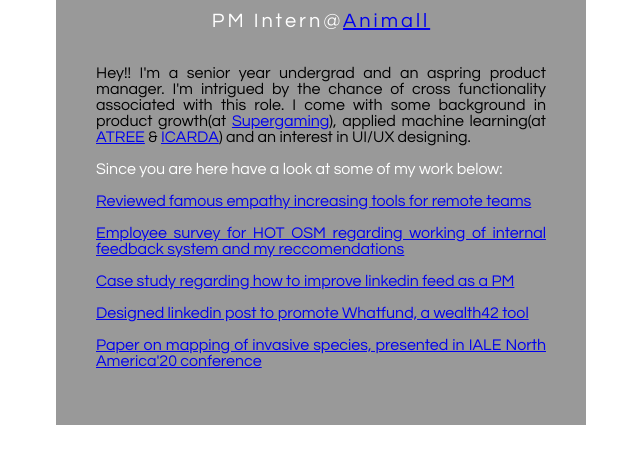
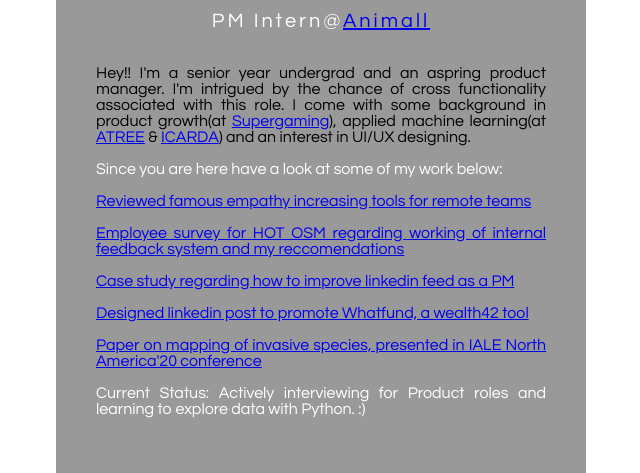
Before and after one commit to shristishreya/shristishreya.github.io, a plain HTML site: page index.html in a window 1280 px wide. Shown: the part 497-970 px from the top of the page, without its empty margins (319-959 px from the left). Before the commit the page ends 922 px from the top, so only its background shows below. Drawn offline with Linux system fonts and the light colour scheme.

Commit message:
Update index.html

```diff
--- a/index.html
+++ b/index.html
@@ -21,6 +21,7 @@
 <p><a href="https://docs.google.com/document/d/1pLHkwz5PrDJ51O0xIHpL24jLY7eBG8QtqPUKFJBHyrA/edit">Case study regarding how to improve linkedin feed as a PM</a></p>
 <p><a href="https://www.canva.com/design/DAEaJMf8z-k/share/preview?token=cns5A3N80McpRAdKf2ontw&role=EDITOR&utm_content=DAEaJMf8z-k&utm_campaign=designshare&utm_medium=link&utm_source=sharebutton"> Designed linkedin post to promote Whatfund, a wealth42 tool</a></p>
 <p><a href="https://drive.google.com/file/d/1GtLfxSyir4-dV2RKs_vi0ZAzZnk_7R7C/view">Paper on mapping of invasive species, presented in IALE North America'20 conference</a></p>
+<p> Current Status: Actively interviewing for Product roles and learning to explore data with Python. :)</p>
 </div>
 </body>
 </html>
```
